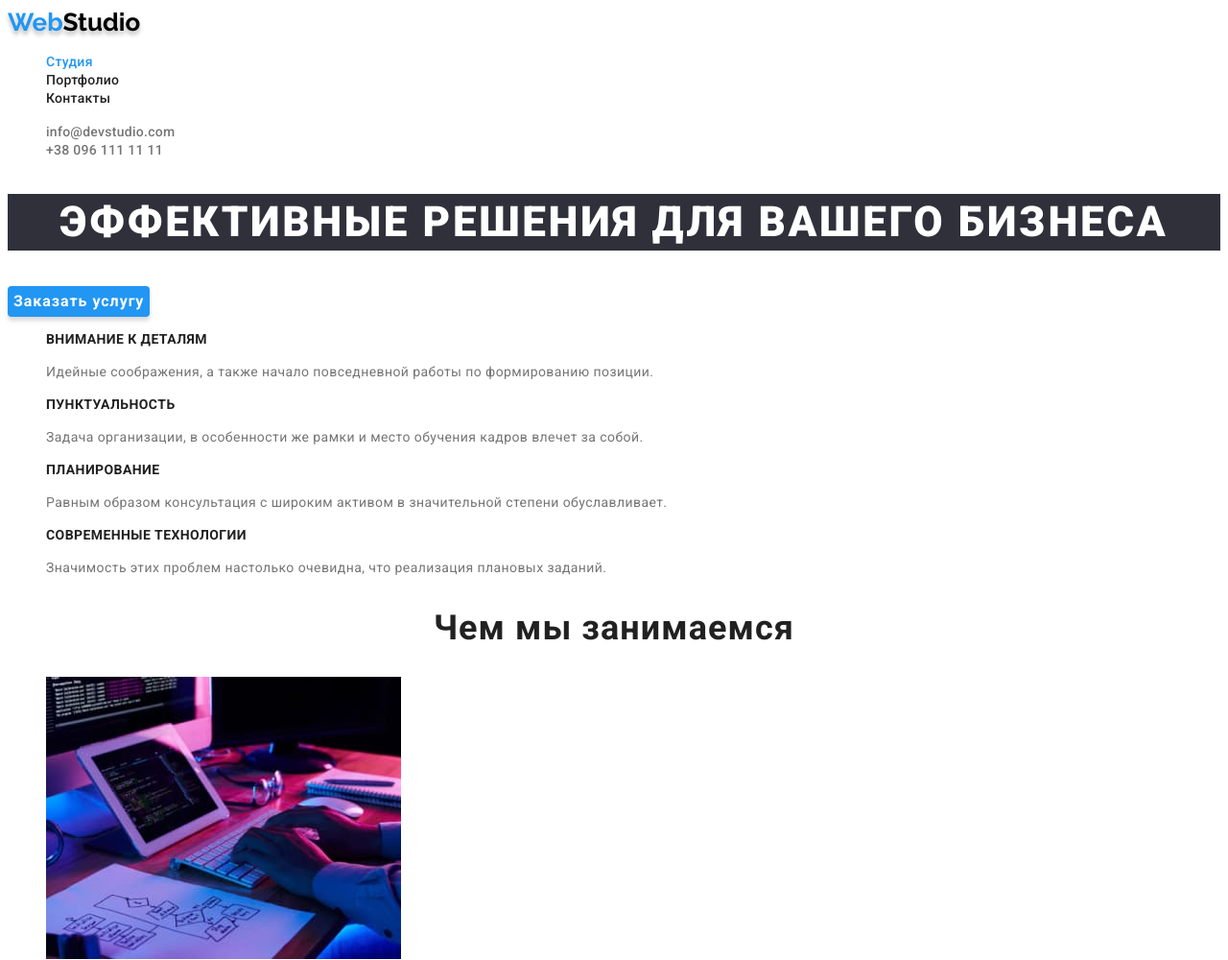
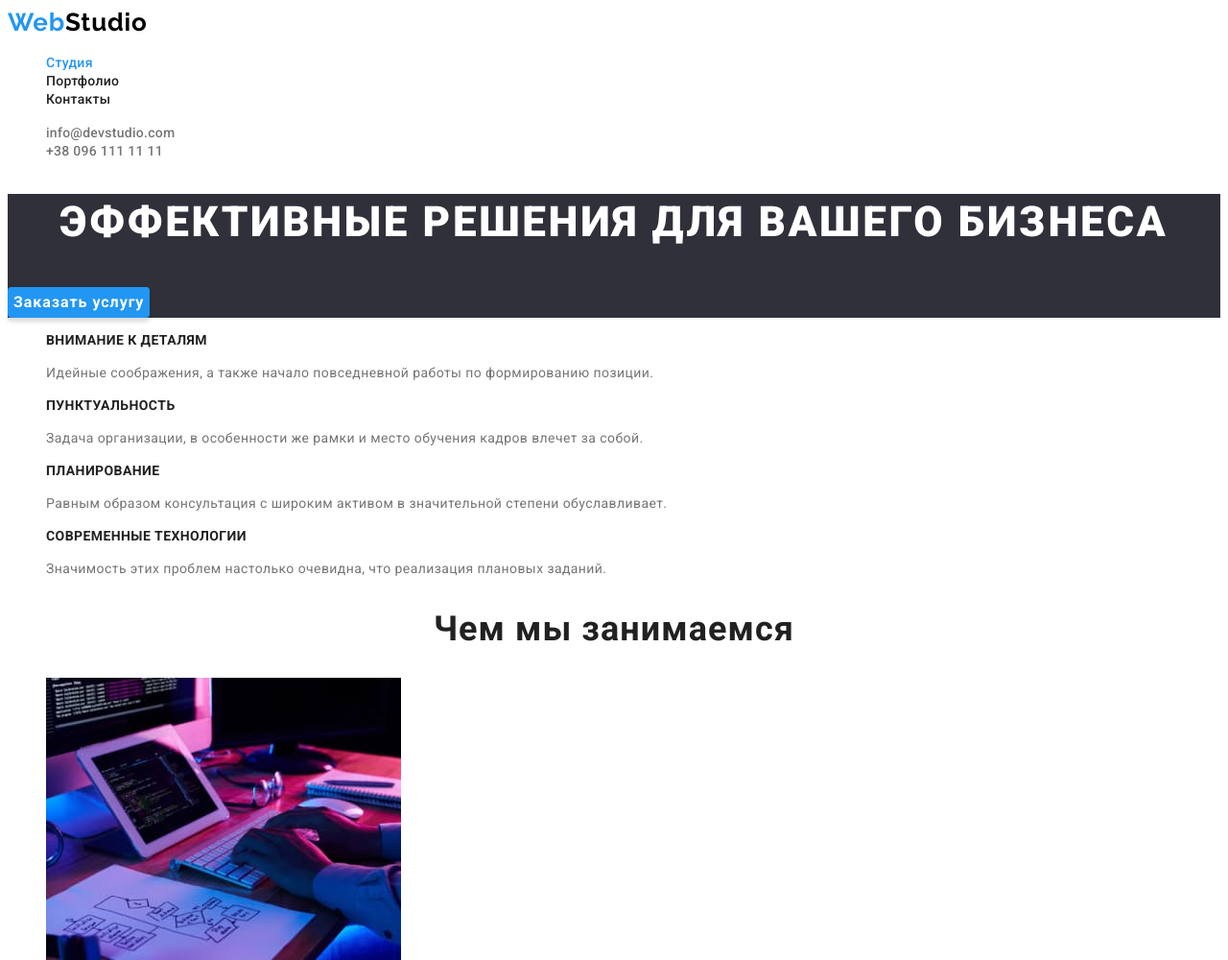
Before and after one commit to nataliabrovchenko/goit-markup-hw-02, a plain HTML site: page index.html in a window 1280 px wide. Shown: the top 1000 px of the page at 96% size. Drawn offline with Linux system fonts and the light colour scheme.

Commit message:
Добавляет фон хиро

```diff
--- a/css/style.css
+++ b/css/style.css
@@ -28,19 +28,17 @@ a {
 }
 
 /* ===HEADER=== */
-.logo-web-header {
+.logo-web {
     color: var(--accent-color);
     font-family: 'Raleway', sans-serif;
     font-size: 26px;
     font-weight: bold;
-    text-shadow: 0px 4px 4px rgba(0, 0, 0, 0.25);
 }
 .logo-studio-header {
     color: var(--second-logo-color);
     font-family: 'Raleway', sans-serif;
     font-size: 26px;
     font-weight: bold;
-    text-shadow: 0px 4px 4px rgba(0, 0, 0, 0.25);
 }
 .logo-web:focus,
 .logo-studio:focus {
@@ -74,6 +72,9 @@ a {
 }
 
 /* ===HERO=== */
+.hero {
+    background-color: var(--footer-background-color);
+}
 .hero-title {
     font-weight: 900;
     font-size: 44px;
@@ -82,7 +83,6 @@ a {
     letter-spacing: 0.06em;
     text-transform: uppercase;
     color: var(--primary-background-color);
-    background: var(--footer-background-color);
 }
 .button-hero {
     font-weight: 700;
@@ -164,7 +164,7 @@ a {
 .footer {
     background-color: var(--footer-background-color);
 }
-.logo-web-footer {
+.logo-web {
     font-family: 'Raleway';
     font-style: normal;
     font-weight: 700;
--- a/index.html
+++ b/index.html
@@ -14,7 +14,7 @@
     <!-- ===HEADER=== -->
     <header>
         <nav class="nav-list">
-            <a href="./index.html"><span class="logo-web-header" lang="en">Web</span><span class="logo-studio-header" lang="en">Studio</span></a>
+            <a href="./index.html" class="logo-web" lang="en">Web<span class="logo-studio-header" lang="en">Studio</span></a>
             <ul class="list">
                 <li><a href="./index.html" class="nav-link current">Студия</a></li>
                 <li><a href="./portfolio.html" class="nav-link">Портфолио</a></li>
@@ -91,7 +91,7 @@
     </main>
    <!-- ===FOOTER=== -->
    <footer class="footer">
-        <a href="./index.html"><span class="logo-web-footer">Web</span><span class="logo-studio-footer">Studio</span></a>
+    <a href="./index.html" class="logo-web">Web<span class="logo-studio-footer">Studio</span></a>
     <address class="address">
         <ul class="list">
             <li><a href="https://goo.gl/maps/pquwaDmDGUW4F4mW9" target="_blank" rel="noopen noreferrer" class="address-office">г. Киев, пр-т Леси Украинки, 26</a></li>
```
Also changed, not shown: portfolio.html (+2 -2 lines). Lines whose indentation alone changed are shown as unchanged.
